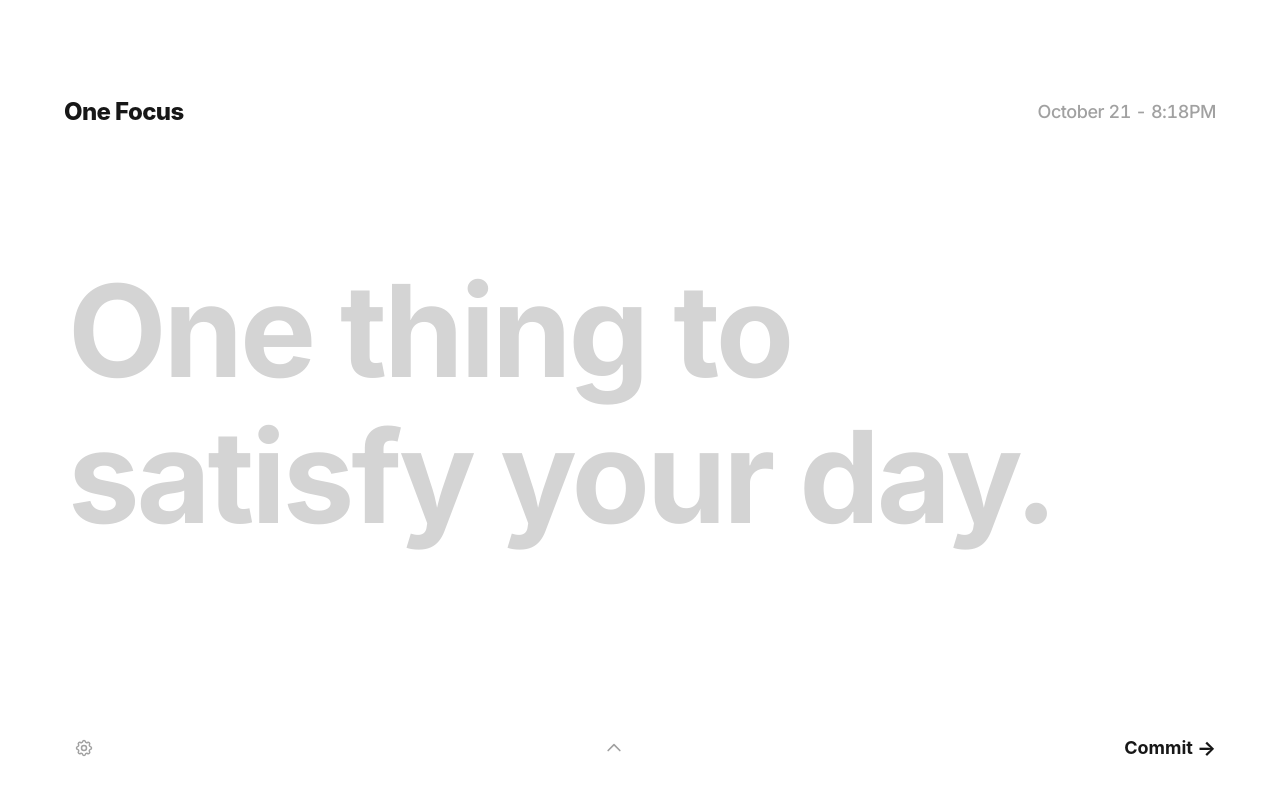
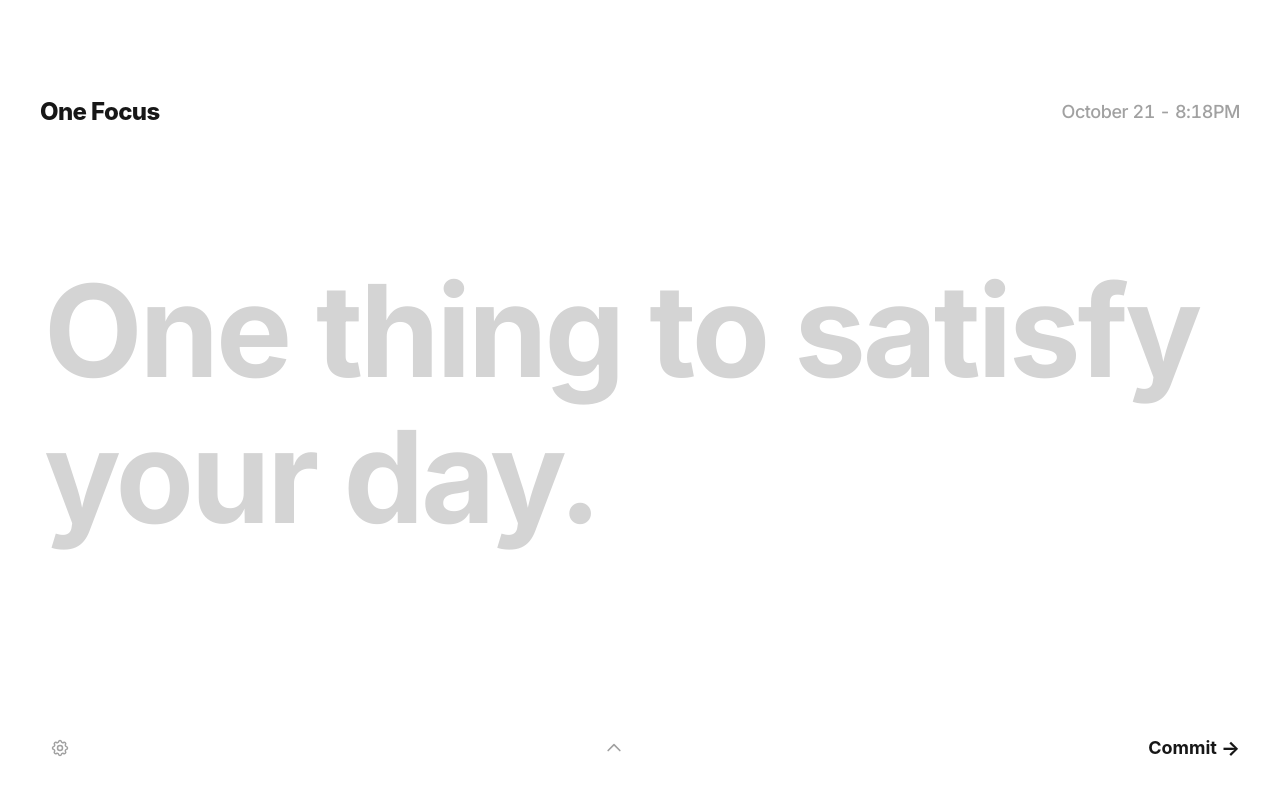
Before and after one commit to Ivan7670/Palantir, a React (Vite) app: page / in a window 1280 px wide. Shown: the top 794 px of the page. Built offline with nearby package versions, Linux system fonts and the light colour scheme; a small style sheet from the web is missing.

Commit message:
style: adjust layout constraints and UI elements
Update max-width and horizontal padding across main layout components for a wider view. Improve priority toggle interaction in LockedScreen and rename completion button text.

```diff
--- a/src/App.tsx
+++ b/src/App.tsx
@@ -416,7 +416,7 @@ export default function App() {
         }`}
       >
         {/* Fixed Top Anchors: "One Focus" (top-left) & Date/Time (top-right) pushed down to match initial images */}
-        <header className="w-full flex items-center justify-between px-6 sm:px-12 lg:px-16 max-w-7xl mx-auto pt-14 sm:pt-20 md:pt-24 pb-4 z-20 shrink-0">
+        <header className="w-full flex items-center justify-between px-6 sm:px-8 lg:px-10 max-w-[1580px] mx-auto pt-14 sm:pt-20 md:pt-24 pb-4 z-20 shrink-0">
           <span className="text-xl sm:text-2xl font-extrabold text-neutral-900 tracking-tight">
             One Focus
           </span>
--- a/src/components/DayWonScreen.tsx
+++ b/src/components/DayWonScreen.tsx
@@ -49,7 +49,7 @@ export const DayWonScreen: React.FC<DayWonScreenProps> = ({
   );
 
   return (
-    <div className="w-full flex-1 flex flex-col justify-between items-start px-6 sm:px-12 lg:px-16 max-w-7xl mx-auto select-none">
+    <div className="w-full flex-1 flex flex-col justify-between items-start px-6 sm:px-8 lg:px-10 max-w-[1580px] mx-auto select-none">
       {/* Central Completed Focus & Revealed Optional Tasks: Left aligned directly with top One Focus header */}
       <div className="w-full flex-1 flex flex-col items-start justify-center my-auto py-8">
         <div className="w-full flex flex-col items-start text-left">
@@ -209,7 +209,7 @@ export const DayWonScreen: React.FC<DayWonScreenProps> = ({
           className="text-base sm:text-lg font-bold text-neutral-900 hover:text-neutral-600 transition-colors flex items-center gap-1 cursor-pointer"
           title="Day complete - close tab"
         >
-          <span>Good work</span>
+          <span>Day Complete</span>
           <span className="text-xl">→</span>
         </button>
       </footer>
--- a/src/components/LockedScreen.tsx
+++ b/src/components/LockedScreen.tsx
@@ -54,7 +54,7 @@ export const LockedScreen: React.FC<LockedScreenProps> = ({
   };
 
   return (
-    <div className="w-full flex-1 flex flex-col justify-between items-start px-6 sm:px-12 lg:px-16 max-w-7xl mx-auto select-none">
+    <div className="w-full flex-1 flex flex-col justify-between items-start px-6 sm:px-8 lg:px-10 max-w-[1580px] mx-auto select-none">
       {/* Central Big Focus Display: Left aligned directly with top One Focus header */}
       <div className="w-full flex-1 flex flex-col items-start justify-center my-auto py-8">
         <div className="w-full flex flex-col items-start text-left group/main">
@@ -72,7 +72,7 @@ export const LockedScreen: React.FC<LockedScreenProps> = ({
                   e.stopPropagation();
                   handleToggleComplete();
                 }}
-                className="mt-3 sm:mt-5 md:mt-7 w-9 h-9 sm:w-11 sm:h-11 md:w-12 md:h-12 rounded-full border-2 border-neutral-300 hover:border-emerald-500 hover:bg-emerald-50 flex items-center justify-center text-neutral-400 hover:text-emerald-600 transition-all cursor-pointer shrink-0 shadow-xs"
+                className="mt-3 sm:mt-5 md:mt-7 w-9 h-9 sm:w-11 sm:h-11 md:w-12 md:h-12 rounded-full border-2 border-neutral-300 group-hover/main:border-emerald-500 group-hover/main:bg-emerald-50 group-hover/main:text-emerald-600 hover:bg-emerald-500 hover:text-white hover:border-emerald-500 flex items-center justify-center text-neutral-400 transition-all cursor-pointer shrink-0 shadow-xs"
                 title="Click to mark priority as complete"
               >
                 <svg
--- a/src/components/SetupScreen.tsx
+++ b/src/components/SetupScreen.tsx
@@ -135,7 +135,7 @@ export const SetupScreen: React.FC<SetupScreenProps> = ({
       : secondaryTasks.find((t) => t.id === customTarget)?.durationMinutes || 30;
 
   return (
-    <div className="w-full flex-1 flex flex-col justify-between items-start px-6 sm:px-12 lg:px-16 max-w-7xl mx-auto select-none">
+    <div className="w-full flex-1 flex flex-col justify-between items-start px-6 sm:px-8 lg:px-10 max-w-[1580px] mx-auto select-none">
       {/* Central Interactive Focus Area: Left aligned directly with top One Focus header */}
       <div className="w-full flex-1 flex flex-col items-start justify-center my-auto py-8">
         <div className="w-full flex flex-col items-start text-left">
--- a/src/components/ShelfModal.tsx
+++ b/src/components/ShelfModal.tsx
@@ -60,7 +60,7 @@ export const ShelfModal: React.FC<ShelfModalProps> = ({
   return (
     <div className="fixed inset-0 z-40 bg-white flex flex-col justify-between select-none animate-in fade-in duration-200">
       {/* Top Bar matching initial mockup: "Shelf" on left, date & time on right pushed down */}
-      <header className="w-full flex items-center justify-between px-6 sm:px-12 lg:px-16 max-w-7xl mx-auto pt-14 sm:pt-20 md:pt-24 pb-4 z-20 shrink-0">
+      <header className="w-full flex items-center justify-between px-6 sm:px-8 lg:px-10 max-w-[1580px] mx-auto pt-14 sm:pt-20 md:pt-24 pb-4 z-20 shrink-0">
         <span className="text-xl sm:text-2xl font-extrabold text-neutral-900 tracking-tight">
           Shelf
         </span>
@@ -193,7 +193,7 @@ export const ShelfModal: React.FC<ShelfModalProps> = ({
       </main>
 
       {/* Bottom Bar: Caret to close (Center), "One Focus →" to return (Right) */}
-      <footer className="w-full flex items-center justify-between px-8 sm:px-12 pb-8 pt-4 z-20">
+      <footer className="w-full flex items-center justify-between px-6 sm:px-8 lg:px-10 max-w-[1580px] mx-auto pb-8 pt-4 z-20">
         <div className="w-10" />
 
         {/* Bottom Center: Caret Down to close */}
```
